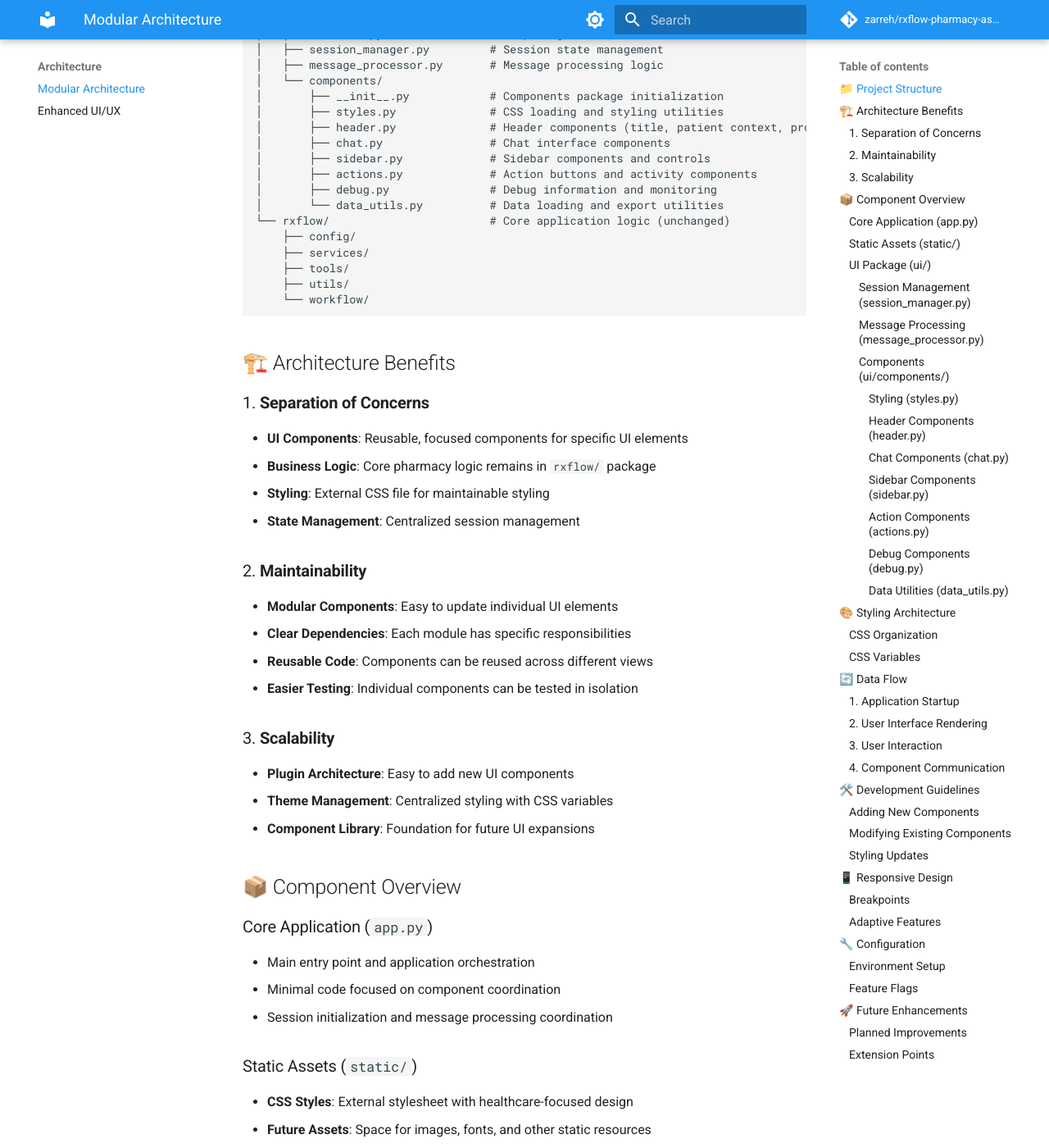
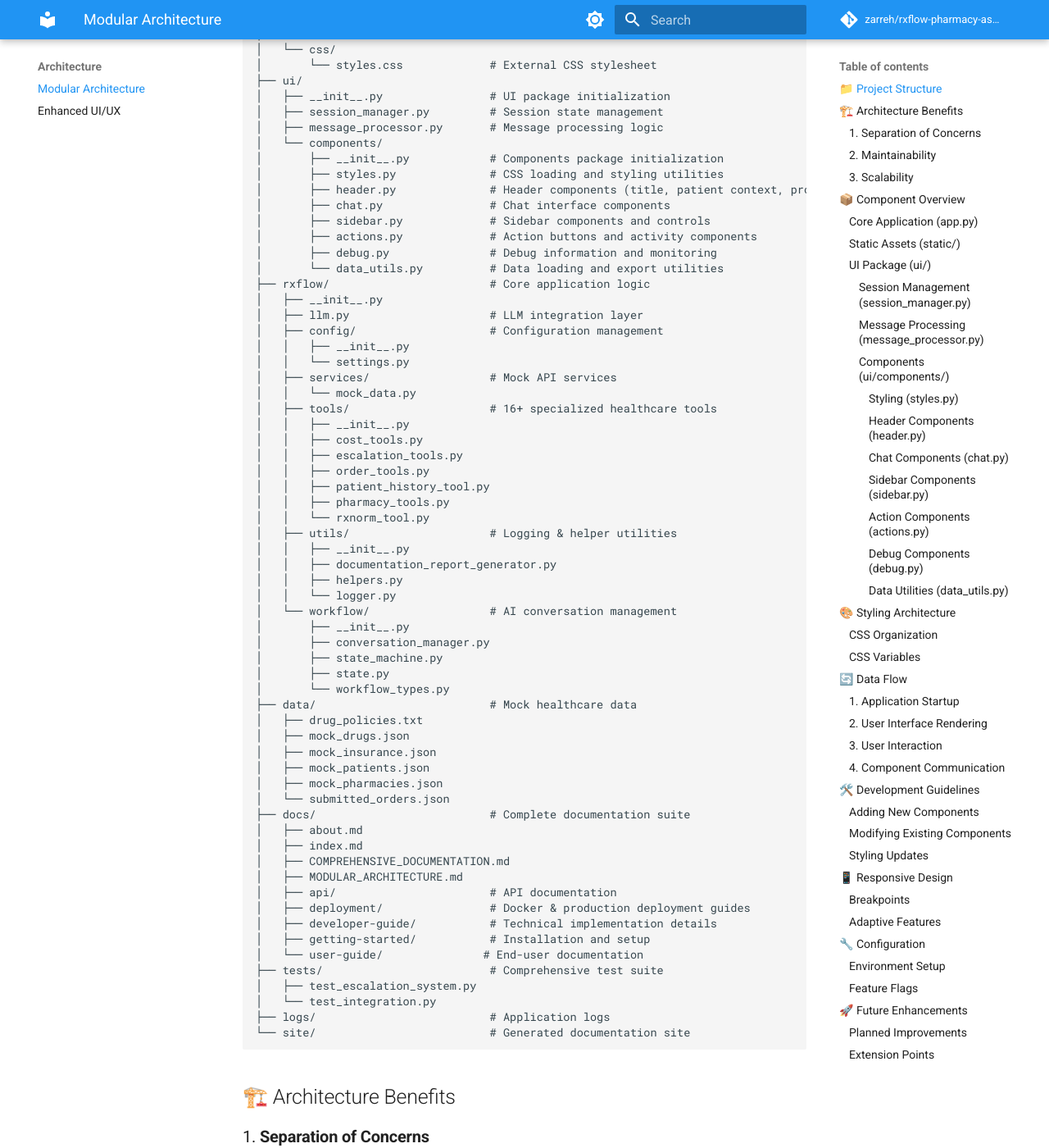
Before and after one commit to zarreh/rxflow-pharmacy-assistant, an MkDocs documentation site: the page built from docs/MODULAR_ARCHITECTURE.md, in a window 1280 px wide and 1400 px high, scrolled down 544 px. Shown: the whole window at 82% size. Built offline with MkDocs 1.6.1 and Material for MkDocs 9.7.7, drawn with Linux system fonts in a browser that asks for light colours; comment, search, counter and statistics services are not loaded; the version menu is left out; some of the changed text lies outside the part shown.

Commit message:
docs: Fix mermaid rendering and update documentation to reflect v2.0 architecture
- Fix broken mermaid graph rendering in README.md Complete System Workflow section
- Remove duplicate project structure that was causing markdown parsing errors
- Update MODULAR_ARCHITECTURE.md to reflect current project file structure
- Update tool count references from '19 specialized tools' to '16+ specialized tools'
- Ensure all documentation is consistent with enhanced v2.0 system capabilities
- All mermaid diagrams now properly render with correct opening/closing tags

````diff
--- a/docs/MODULAR_ARCHITECTURE.md
+++ b/docs/MODULAR_ARCHITECTURE.md
@@ -7,6 +7,10 @@ This document describes the modular architecture of the RxFlow Pharmacy Assistan
 ```
 rxflow_pharmacy_assistant/
 ├── app.py                          # Main Streamlit application entry point
+├── pyproject.toml                  # Poetry dependencies & project config
+├── docker-compose.yml              # Container orchestration
+├── Dockerfile                      # Production Docker configuration
+├── Makefile                        # Development commands
 ├── static/
 │   └── css/
 │       └── styles.css             # External CSS stylesheet
@@ -23,12 +27,55 @@ rxflow_pharmacy_assistant/
 │       ├── actions.py             # Action buttons and activity components
 │       ├── debug.py               # Debug information and monitoring
 │       └── data_utils.py          # Data loading and export utilities
-└── rxflow/                        # Core application logic (unchanged)
-    ├── config/
-    ├── services/
-    ├── tools/
-    ├── utils/
-    └── workflow/
+├── rxflow/                        # Core application logic
+│   ├── __init__.py
+│   ├── llm.py                     # LLM integration layer
+│   ├── config/                    # Configuration management
+│   │   ├── __init__.py
+│   │   └── settings.py
+│   ├── services/                  # Mock API services
+│   │   └── mock_data.py
+│   ├── tools/                     # 16+ specialized healthcare tools
+│   │   ├── __init__.py
+│   │   ├── cost_tools.py
+│   │   ├── escalation_tools.py
+│   │   ├── order_tools.py
+│   │   ├── patient_history_tool.py
+│   │   ├── pharmacy_tools.py
+│   │   └── rxnorm_tool.py
+│   ├── utils/                     # Logging & helper utilities
+│   │   ├── __init__.py
+│   │   ├── documentation_report_generator.py
+│   │   ├── helpers.py
+│   │   └── logger.py
+│   └── workflow/                  # AI conversation management
+│       ├── __init__.py
+│       ├── conversation_manager.py
+│       ├── state_machine.py
+│       ├── state.py
+│       └── workflow_types.py
+├── data/                          # Mock healthcare data
+│   ├── drug_policies.txt
+│   ├── mock_drugs.json
+│   ├── mock_insurance.json
+│   ├── mock_patients.json
+│   ├── mock_pharmacies.json
+│   └── submitted_orders.json
+├── docs/                          # Complete documentation suite
+│   ├── about.md
+│   ├── index.md
+│   ├── COMPREHENSIVE_DOCUMENTATION.md
+│   ├── MODULAR_ARCHITECTURE.md
+│   ├── api/                       # API documentation
+│   ├── deployment/                # Docker & production deployment guides
+│   ├── developer-guide/           # Technical implementation details
+│   ├── getting-started/           # Installation and setup
+│   └── user-guide/               # End-user documentation
+├── tests/                         # Comprehensive test suite
+│   ├── test_escalation_system.py
+│   └── test_integration.py
+├── logs/                          # Application logs
+└── site/                          # Generated documentation site
 ```
 
 ## 🏗️ Architecture Benefits
````
Also changed, not shown: README.md (+0 -43 lines), docs/COMPREHENSIVE_DOCUMENTATION.md (+4 -4 lines), docs/index.md (+2 -2 lines).
